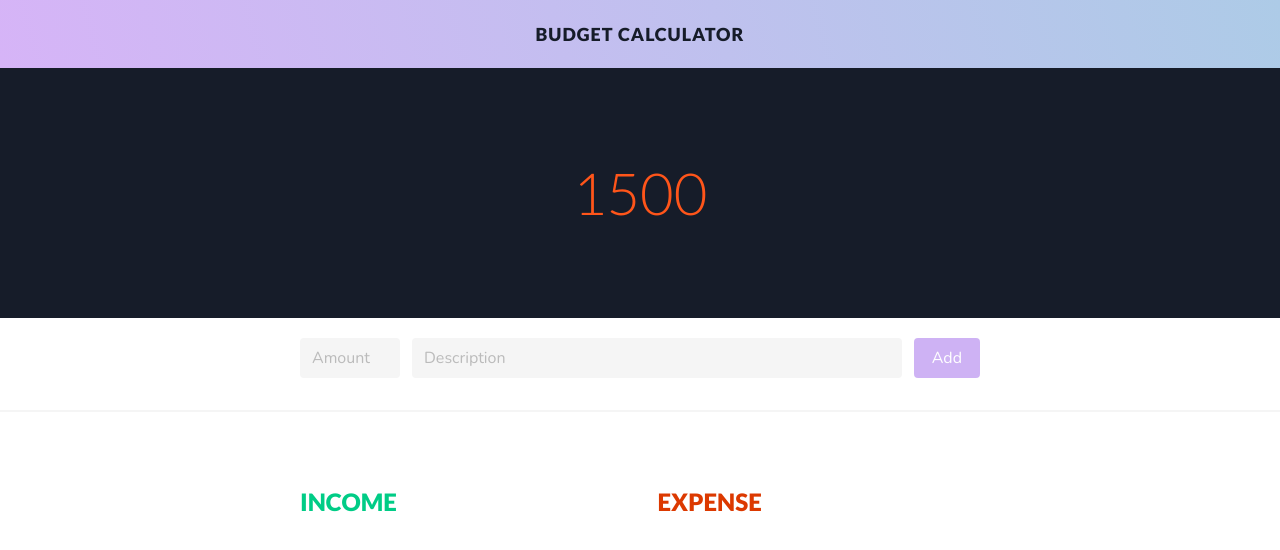
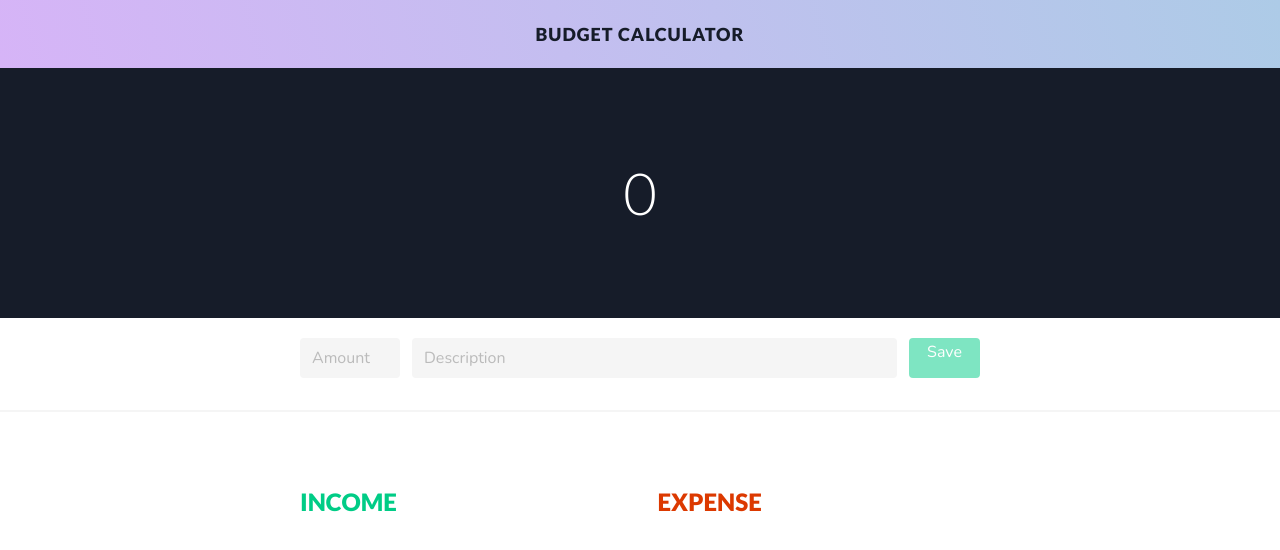
Before and after one commit to Dang3rZone/Budget-Calculator_Angular, an Angular app: page / in a window 1280 px wide. Shown: the top 550 px of the page. Built offline with nearby package versions, Linux system fonts and the light colour scheme.

Commit message:
fully working calculator

```diff
--- a/src/app/add-item-form/add-item-form.component.html
+++ b/src/app/add-item-form/add-item-form.component.html
@@ -32,10 +32,12 @@
       <div class="field is-narrow">
         <button
           type="submit"
-          class="button is-primary"
+          class="button"
+          [ngClass]="{ 'is-primary': isNewItem, 'is-success': !isNewItem }"
           [disabled]="!itemForm.valid"
         >
-          Add
+          <p *ngIf="isNewItem">Add</p>
+          <p *ngIf="!isNewItem">Save</p>
         </button>
       </div>
     </div>
--- a/src/app/add-item-form/add-item-form.component.ts
+++ b/src/app/add-item-form/add-item-form.component.ts
@@ -8,13 +8,22 @@
   styleUrls: ['./add-item-form.component.scss'],
 })
 export class AddItemFormComponent implements OnInit {
-  @Input() item: BudgetItem = new BudgetItem('', null);
+  @Input() item: BudgetItem;
   @Output()
   formSubmit: EventEmitter<BudgetItem> = new EventEmitter<BudgetItem>();
 
+  isNewItem: boolean;
   constructor() {}
 
-  ngOnInit(): void {}
+  ngOnInit(): void {
+    // if iteam has a value then
+    if (this.item) {
+      this.isNewItem = false;
+    } else {
+      this.isNewItem;
+      this.item = new BudgetItem('', null);
+    }
+  }
 
   onSubmit(form: NgForm) {
     this.formSubmit.emit(form.value);
--- a/src/app/budget-item-list/budget-item-list.component.html
+++ b/src/app/budget-item-list/budget-item-list.component.html
@@ -9,7 +9,7 @@
             *ngIf="item.amount >= 0"
             [item]="item"
             (xDeleteClick)="onDeleteBtnClicked(item)"
-            (cardClick)="onCardClicked()"
+            (cardClick)="onCardClicked(item)"
             style="display: block; margin-bottom: 20px"
           ></app-budget-item-card>
         </div>
@@ -25,7 +25,7 @@
             *ngIf="item.amount < 0"
             [item]="item"
             (xDeleteClick)="onDeleteBtnClicked(item)"
-            (cardClick)="onCardClicked()"
+            (cardClick)="onCardClicked(item)"
             style="display: block; margin-bottom: 20px"
           ></app-budget-item-card>
         </div>
--- a/src/app/budget-item-list/budget-item-list.component.ts
+++ b/src/app/budget-item-list/budget-item-list.component.ts
@@ -11,6 +11,7 @@
 export class BudgetItemListComponent implements OnInit {
   @Input() budgetItems: BudgetItem[];
   @Output() delete: EventEmitter<BudgetItem> = new EventEmitter<BudgetItem>();
+  @Output() update: EventEmitter<UpdateEvent> = new EventEmitter<UpdateEvent>();
 
   constructor(public dialog: MatDialog) {}
 
@@ -29,10 +30,16 @@
     dialogRef.afterClosed().subscribe((result) => {
       // check if result has a value
       if (result) {
-        // result is the updated budget item
-        // replace the iteam with the updated item form
-        this.budgetItems[this.budgetItems.indexOf(item)] = result;
+        this.update.emit({
+          old: item,
+          new: result,
+        });
       }
     });
   }
 }
+
+export interface UpdateEvent {
+  old: BudgetItem;
+  new: BudgetItem;
+}
--- a/src/app/main-page/main-page.component.html
+++ b/src/app/main-page/main-page.component.html
@@ -3,7 +3,9 @@
 </div>
 
 <section class="total-budget-section">
-  <h2 class="red">1500</h2>
+  <h2 [ngClass]="{ red: totalBudget < 0, green: totalBudget > 0 }">
+    {{ totalBudget }}
+  </h2>
 </section>
 
 <section class="add-item-section">
@@ -18,4 +20,5 @@
 <app-budget-item-list
   [budgetItems]="budgetItems"
   (delete)="deleteItem($event)"
+  (update)="updateItem($event)"
 ></app-budget-item-list>
--- a/src/app/main-page/main-page.component.ts
+++ b/src/app/main-page/main-page.component.ts
@@ -1,6 +1,6 @@
 import { Component, OnInit } from '@angular/core';
 import { BudgetItem } from 'src/shared/models/budget-item.models';
-
+import { UpdateEvent } from '../budget-item-list/budget-item-list.component';
 @Component({
   selector: 'app-main-page',
   templateUrl: './main-page.component.html',
@@ -8,16 +8,28 @@
 })
 export class MainPageComponent implements OnInit {
   budgetItems: BudgetItem[] = new Array<BudgetItem>();
+  totalBudget: number = 0;
+
   constructor() {}
 
   ngOnInit(): void {}
 
   addItem(newItem: BudgetItem) {
     this.budgetItems.push(newItem);
+    this.totalBudget += newItem.amount;
   }
 
   deleteItem(item: BudgetItem) {
     let index = this.budgetItems.indexOf(item);
     this.budgetItems.splice(index, 1);
+    this.totalBudget -= item.amount;
+  }
+
+  updateItem(updateEvent: UpdateEvent) {
+    this.budgetItems[this.budgetItems.indexOf(updateEvent.old)] =
+      updateEvent.new;
+    //update the total budget
+    this.totalBudget -= updateEvent.old.amount;
+    this.totalBudget += updateEvent.new.amount;
   }
 }
```
Also changed, not shown: 1 other file (tests, documents, lock files or other folders).
